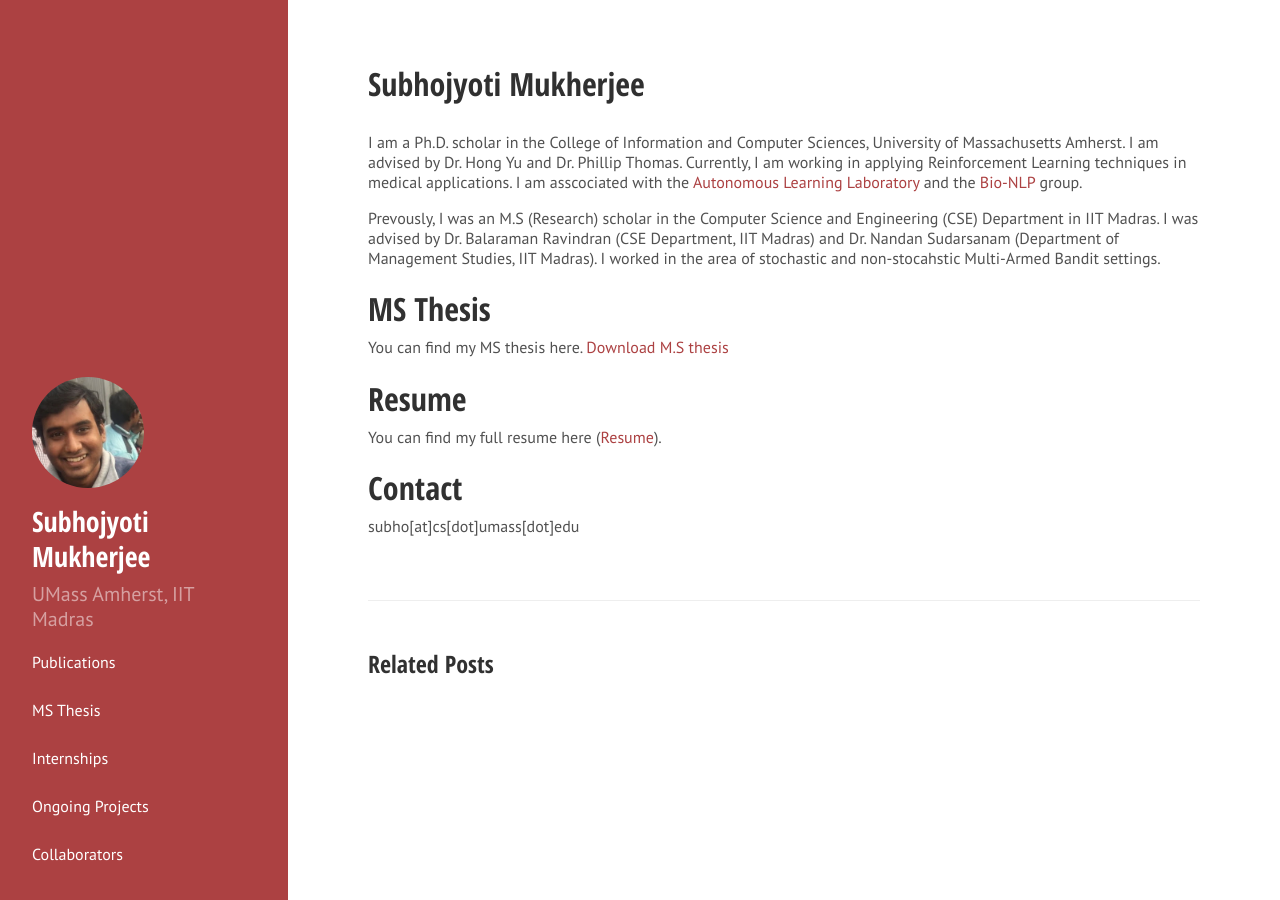
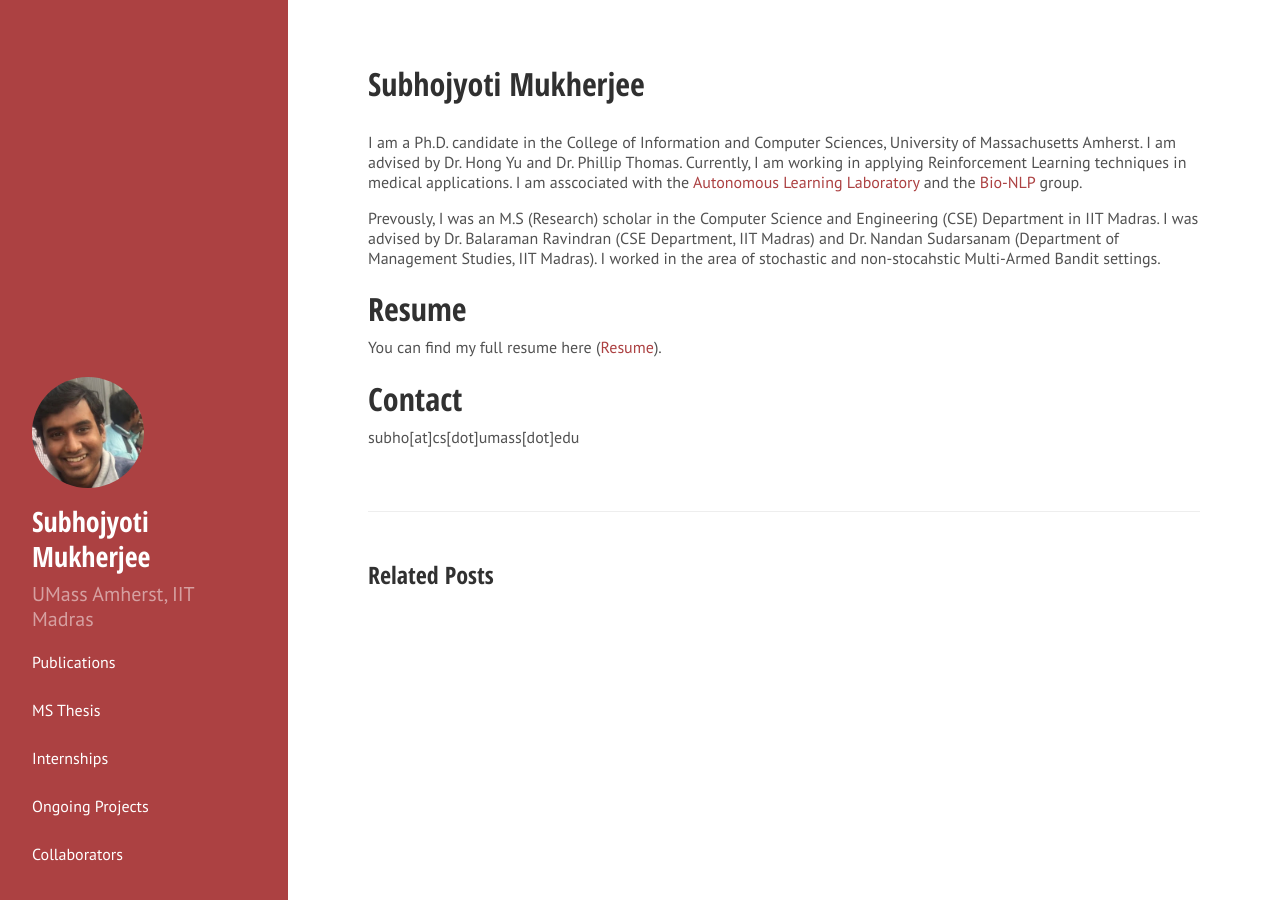
Before and after one commit to Subhojyoti22/subhojyoti.github.io, a Jekyll site: the page built from _posts/2016-09-06-about.md, in a window 1280 px wide. Built offline with Jekyll 4.4.1, drawn with Linux system fonts in a browser that asks for light colours; Markdown is read by kramdown in place of the engine named in the settings.

Commit message:
Update 2016-09-06-about.md

```diff
--- a/_posts/2016-09-06-about.md
+++ b/_posts/2016-09-06-about.md
@@ -2,13 +2,10 @@
 layout: post
 title: Subhojyoti Mukherjee
 ---
-I am a Ph.D. scholar in the College of Information and Computer Sciences, University of Massachusetts Amherst. I am advised by Dr. Hong Yu and Dr. Phillip Thomas. Currently, I am working in applying Reinforcement Learning techniques in medical applications. I am asscociated with the [Autonomous Learning Laboratory](http://www-anw.cs.umass.edu/) and the [Bio-NLP](https://bio-nlp.org/) group.
+I am a Ph.D. candidate in the College of Information and Computer Sciences, University of Massachusetts Amherst. I am advised by Dr. Hong Yu and Dr. Phillip Thomas. Currently, I am working in applying Reinforcement Learning techniques in medical applications. I am asscociated with the [Autonomous Learning Laboratory](http://www-anw.cs.umass.edu/) and the [Bio-NLP](https://bio-nlp.org/) group.
 
    Prevously, I was an M.S (Research) scholar in the Computer Science and Engineering (CSE) Department in IIT Madras. I was advised by Dr. Balaraman Ravindran (CSE Department, IIT Madras) and Dr. Nandan Sudarsanam (Department of Management Studies, IIT Madras). I worked in the area of stochastic and non-stocahstic Multi-Armed Bandit settings.
 
-# MS Thesis
-
-You can find my MS thesis here. [Download M.S thesis](https://github.com/Subhojyoti/MSthesis/blob/master/final_thesis(A5)_Subhojyoti_CS15S300.pdf)
 
 # Resume
 
```
